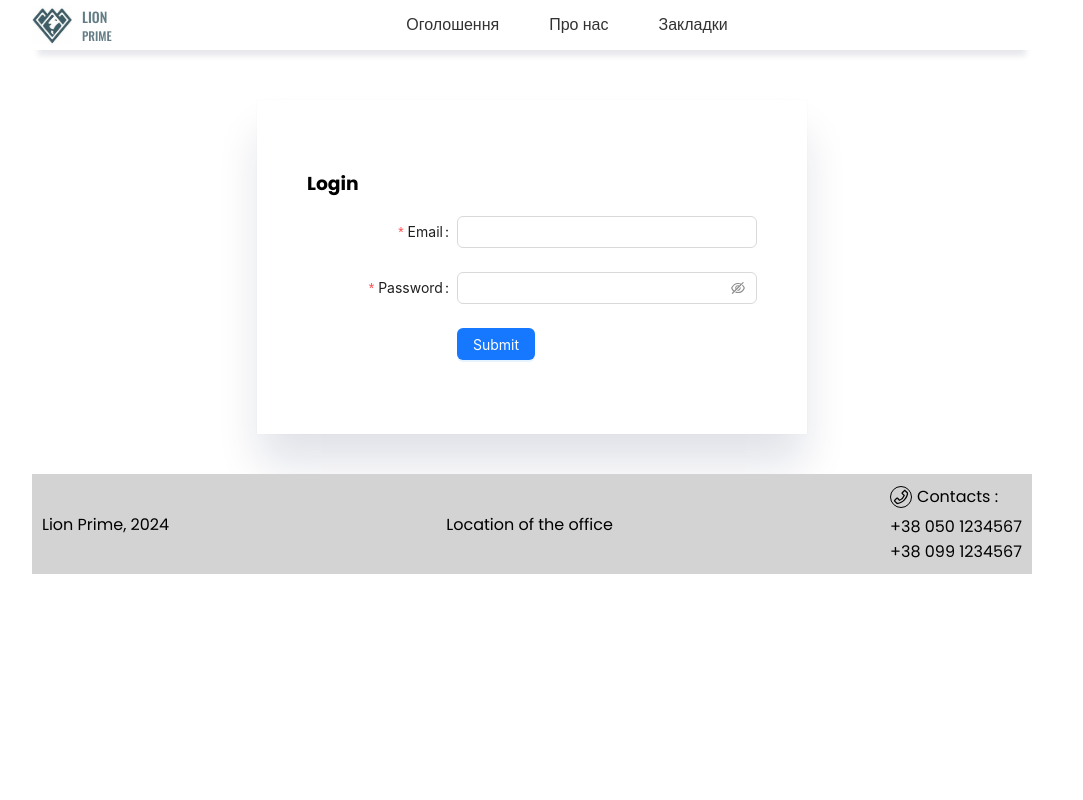
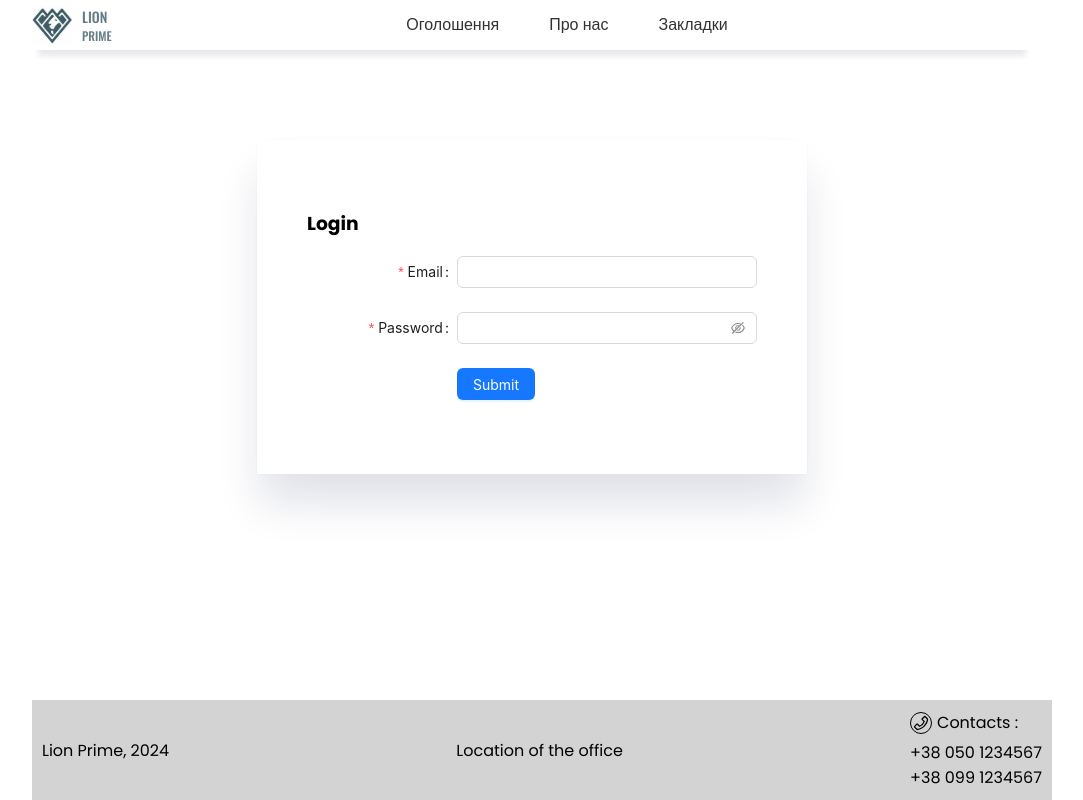
Before and after one commit to olecrity/real-estate-frontend-app, a React (Create React App) app: page /login in a window 1280 px wide. Shown: the whole page, without its empty margins (108-1191 px from the left). Built offline with nearby package versions, Linux system fonts and the light colour scheme.

Commit message:
fixed footer

```diff
--- a/src/App.js
+++ b/src/App.js
@@ -39,7 +39,6 @@ const App = memo(function App() {
   return (
     <div className="page-wrapper">
       <QueryClientProvider client={queryClient}>
-        <ReactQueryDevtools initialIsOpen={false} />
         <Routes>
           <Route element={<AppLayout />}>
             <Route index element={<Navigate to="/appartments" replace />} />
--- a/src/pages/AboutUs.js
+++ b/src/pages/AboutUs.js
@@ -1,3 +1,4 @@
+import { Footer } from "antd/es/layout/layout";
 import photo from "../data/img/proekt-doma-q6.jpg";
 import StagesWithUs from "../ui/StagesWithUs/StagesWithUs";
 
--- a/src/pages/Advertisments.js
+++ b/src/pages/Advertisments.js
@@ -1,7 +1,12 @@
+import { Footer } from "antd/es/layout/layout";
 import Appartments from "../features/apartments/Appartments";
 
 function Advertisments() {
-  return <Appartments />;
+  return (
+    <>
+      <Appartments />
+    </>
+  );
 }
 
 export default Advertisments;
--- a/src/pages/Appartment.js
+++ b/src/pages/Appartment.js
@@ -1,7 +1,12 @@
+import { Footer } from "antd/es/layout/layout";
 import AptFullInfo from "../features/aptFullInfo/AptFullInfo";
 
 function Appartment() {
-  return <AptFullInfo />;
+  return (
+    <>
+      <AptFullInfo />
+    </>
+  );
 }
 
 export default Appartment;
--- a/src/style/styles.scss
+++ b/src/style/styles.scss
@@ -3,6 +3,7 @@ $color-hover: rgb(27, 162, 252);
 body {
   margin: 0;
   font-family: "Poppins", sans-serif;
+  min-height: 100vh;
 }
 
 .active {
--- a/src/ui/AppLayout/AppLayout.module.scss
+++ b/src/ui/AppLayout/AppLayout.module.scss
@@ -1,9 +1,14 @@
 .layout {
   padding: 0 15px 0 15px;
   width: 1000px;
+  min-height: 100vh;
+  display: flex;
+  flex-direction: column;
+  position: relative;
 }
 .main {
   margin-top: 50px;
+  margin-bottom: 120px;
 }
 @media (max-width: 1000px) {
   .layout {
--- a/src/ui/AptContainer/AptRow/AptRow.js
+++ b/src/ui/AptContainer/AptRow/AptRow.js
@@ -31,7 +31,7 @@ function AptRow({ object }) {
         <div className={styles["apt-text-info-container"]}>
           <div className={styles["text-info-left"]}>
             <p className={styles["date"]}>{object.created_date}</p>
-            <p>{object.location}</p>
+            <p>{object.title}</p>
             <p>{`${object.rooms} кім.`}</p>
             <p>Площа: {object.square}</p>
             <p>Поверх: {object.floor}</p>
--- a/src/ui/Footer/Footer.module.scss
+++ b/src/ui/Footer/Footer.module.scss
@@ -5,6 +5,10 @@
   align-items: center;
   padding: 10px;
   background-color: lightgrey;
+  position: absolute;
+  height: 80px;
+  bottom: 0;
+  width: 1000px;
   .contacts-container {
     .contact-header-container {
       display: flex;
```
